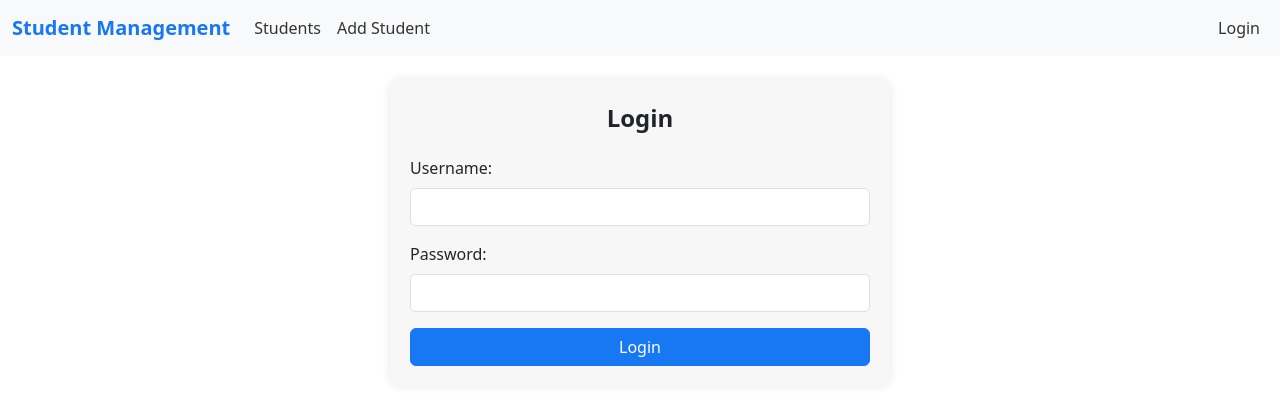
After one commit to ivanivan999/student_management, a Django app: page /login/ in a window 1280 px wide. The commit adds this page. Shown: the top 405 px of the page. Run offline with Django 4.2, Linux system fonts and the light colour scheme; some libraries are stand-ins or nearby versions.

Commit message:
Implement user authentication and restrict access to student records

```diff
--- a/student_management/main_app/templates/main_app/base.html
+++ b/student_management/main_app/templates/main_app/base.html
@@ -73,6 +73,17 @@
                         <a class="nav-link" href="{% url 'student_add' %}">Add Student</a>
                     </li>
                 </ul>
+                <ul class="navbar-nav ms-auto">
+                    {% if user.is_authenticated %}
+                        <li class="nav-item">
+                            <a class="nav-link" href="{% url 'logout' %}">Logout</a>
+                        </li>
+                    {% else %}
+                        <li class="nav-item">
+                            <a class="nav-link" href="{% url 'login' %}">Login</a>
+                        </li>
+                    {% endif %}
+                </ul>
             </div>
         </div>
     </nav>
--- /dev/null
+++ b/student_management/main_app/templates/main_app/login.html
@@ -0,0 +1,21 @@
+{% extends 'base.html' %}
+
+{% block title %}Login{% endblock %}
+
+{% block content %}
+<div class="form-container">
+    <div class="form-title">Login</div>
+    <form method="post">
+        {% csrf_token %}
+        <div class="mb-3">
+            <label for="username" class="form-label">Username:</label>
+            <input type="text" class="form-control" id="username" name="username" required>
+        </div>
+        <div class="mb-3">
+            <label for="password" class="form-label">Password:</label>
+            <input type="password" class="form-control" id="password" name="password" required>
+        </div>
+        <button type="submit" class="btn btn-primary w-100">Login</button>
+    </form>
+</div>
+{% endblock %}
--- /dev/null
+++ b/student_management/main_app/urls.py
@@ -0,0 +1,13 @@
+from django.urls import path
+from django.contrib.auth import views as auth_views
+from . import views
+
+urlpatterns = [
+    path('login/', auth_views.LoginView.as_view(template_name='main_app/login.html'), name='login'),
+    path('logout/', auth_views.LogoutView.as_view(), name='logout'),
+    path('', views.StudentListView.as_view(), name='student_list'),
+    path('add/', views.StudentCreateView.as_view(), name='student_add'),
+    path('<int:pk>/edit/', views.StudentUpdateView.as_view(), name='student_edit'),
+    path('<int:pk>/delete/', views.StudentDeleteView.as_view(), name='student_delete'),
+    path('<int:pk>/', views.StudentDetailView.as_view(), name='student_detail'),
+]
--- a/student_management/student_management/urls.py
+++ b/student_management/student_management/urls.py
@@ -15,13 +15,10 @@ Including another URLconf
     2. Add a URL to urlpatterns:  path('blog/', include('blog.urls'))
 """
 from django.contrib import admin
-from django.urls import path
-from main_app import views
+from django.urls import path, include
 
 urlpatterns = [
+
     path('admin/', admin.site.urls),
-    path('', views.student_list, name='student_list'),
-    path('student/<int:pk>/', views.student_detail, name='student_detail'),
-    path('student/add/', views.student_add, name='student_add'),
-    path('student/<int:pk>/edit/', views.student_edit, name='student_edit'),
+    path('', include('main_app.urls')),
 ]
```
Also changed, not shown: student_management/main_app/views.py (+27 -26 lines).
